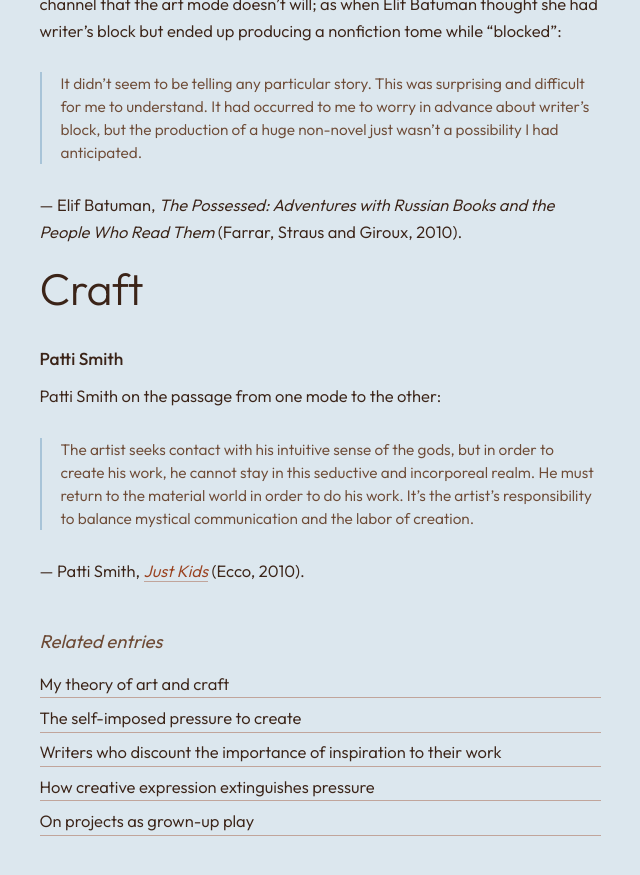
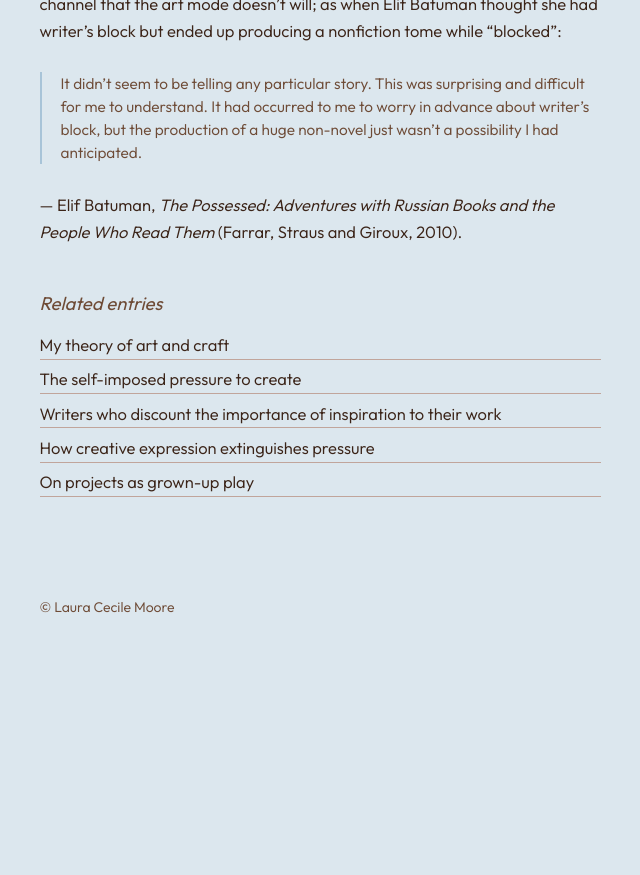
Before and after one commit to lauramoorewrites-del/treasury, a Jekyll site: the page built from _pages/writers-block.md, in a window 1280 px wide and 900 px high, scrolled down 1347 px. Shown: the top 875 px of the window, without its empty margins (320-960 px from the left). Built offline with Jekyll 4.4.1, drawn with Linux system fonts in a browser that asks for light colours; after the commit the page ends 2018 px from its top, so only the background shows below that.

Commit message:
Writer's block: trim stray Craft section copied by mistake
Co-Authored-By: Claude Opus 5.5 (1M context) <noreply@anthropic.com>

```diff
--- a/_pages/writers-block.md
+++ b/_pages/writers-block.md
@@ -47,13 +47,3 @@ Writer's block can be mistaken as an attempt to force creativity through a chann
 > It didn't seem to be telling any particular story. This was surprising and difficult for me to understand. It had occurred to me to worry in advance about writer's block, but the production of a huge non-novel just wasn't a possibility I had anticipated.
 
 — Elif Batuman, *The Possessed: Adventures with Russian Books and the People Who Read Them* (Farrar, Straus and Giroux, 2010).
-
-# Craft
-
-### Patti Smith
-
-Patti Smith on the passage from one mode to the other:
-
-> The artist seeks contact with his intuitive sense of the gods, but in order to create his work, he cannot stay in this seductive and incorporeal realm. He must return to the material world in order to do his work. It's the artist's responsibility to balance mystical communication and the labor of creation.
-
-— Patti Smith, [*Just Kids*](https://bookshop.org/a/113685/9780060936228) (Ecco, 2010).
```
